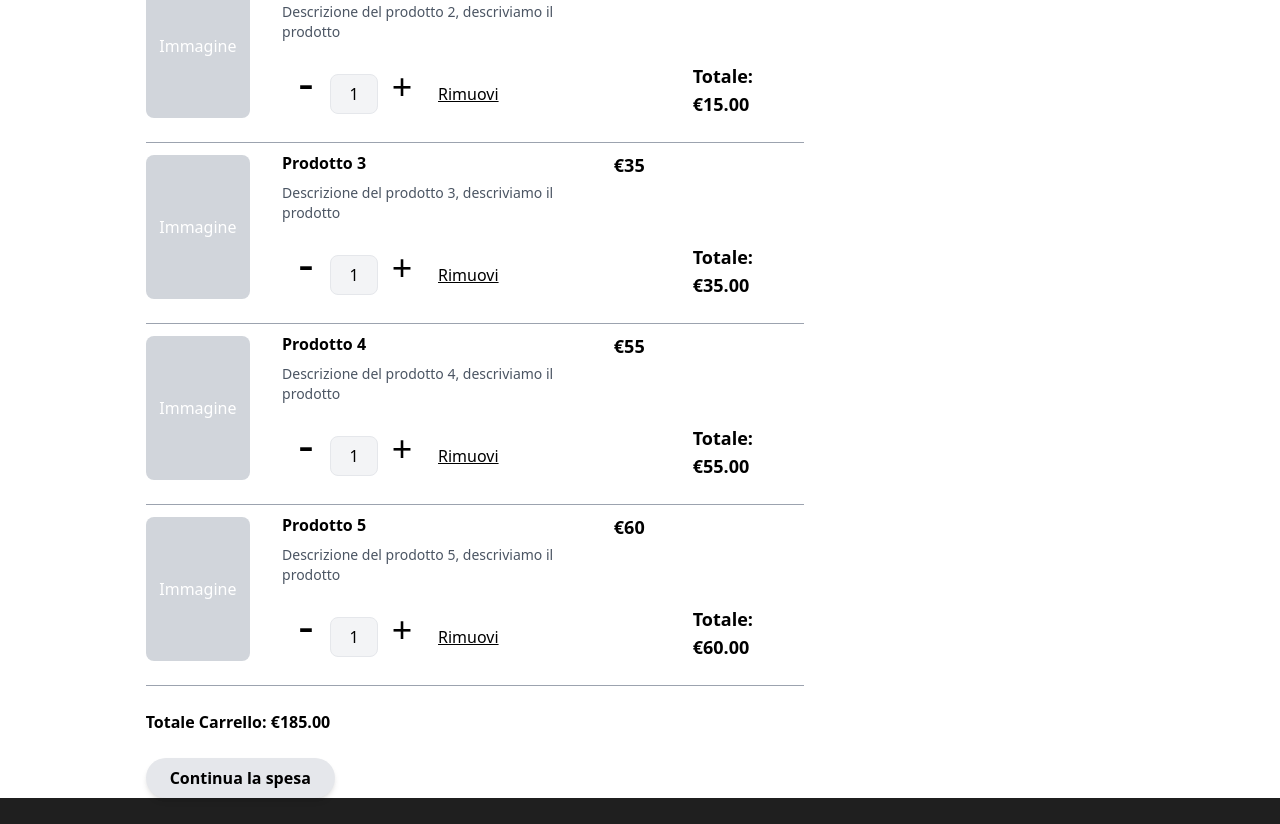
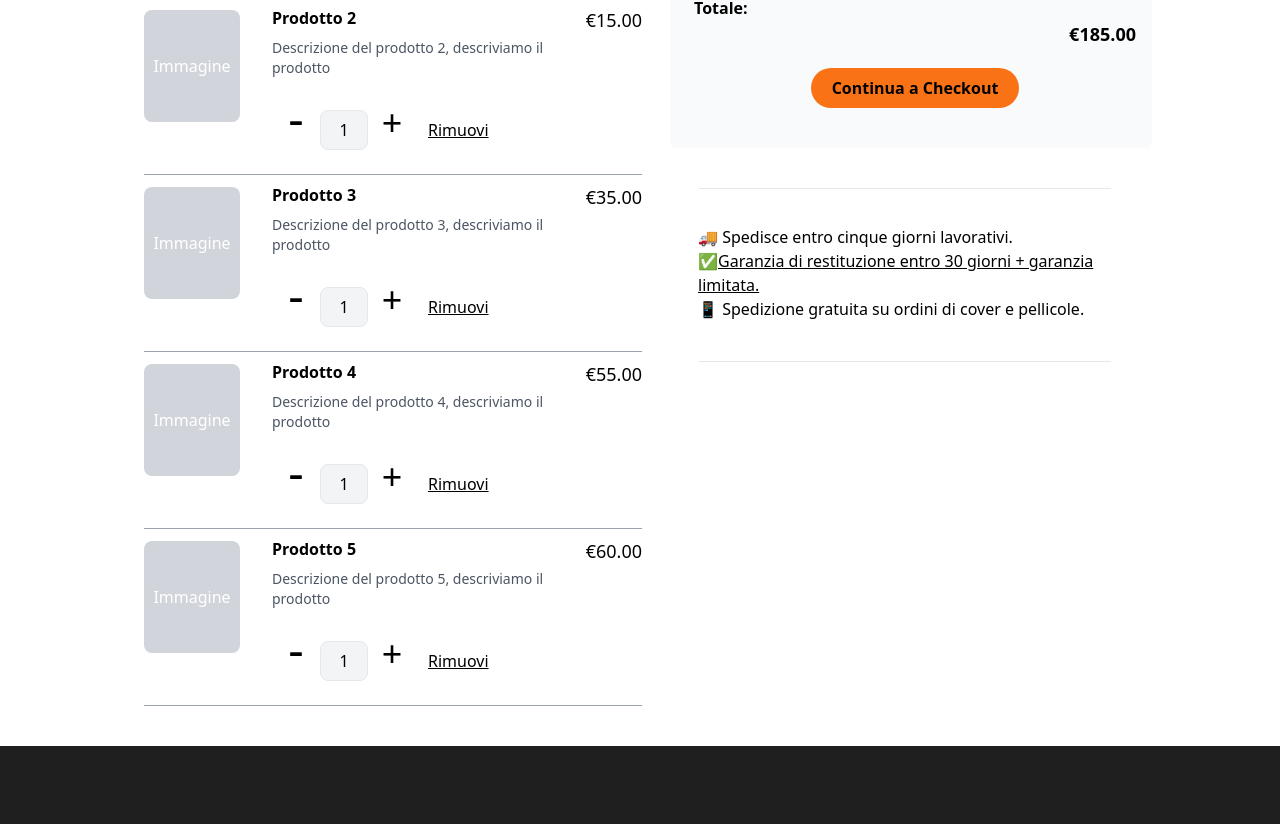
Before and after one commit to rubencommisso/mia_tech_progetto_finale, a React (Vite) app: page /cart in a window 1280 px wide. Shown: the part 396-1220 px from the top of the page. Built offline with nearby package versions, Linux system fonts and the light colour scheme.

Commit message:
Fix cart component styles

```diff
--- a/src/pages/Cart.jsx
+++ b/src/pages/Cart.jsx
@@ -37,10 +37,13 @@ const Cart = () => {
       quantity: 1,
       description: "Descrizione del prodotto 5, descriviamo il prodotto",
     },
-  ]);
+  ])
+
+
+
 
   const removeFromCart = (id) => {
-    setCart(cart.filter((product) => product.id !== id));
+    setCart(cart.filter((product) => product.id !== id))
   };
 
   const updateQuantity = (id, newQuantity) => {
@@ -49,8 +52,8 @@ const Cart = () => {
       cart.map((product) =>
         product.id === id ? { ...product, quantity: newQuantity } : product
       )
-    );
-  };
+    )
+  }
 
   const increaseQuantity = (id) => {
     setCart(
@@ -59,8 +62,8 @@ const Cart = () => {
           ? { ...product, quantity: product.quantity + 1 }
           : product
       )
-    );
-  };
+    )
+  }
 
   const decreaseQuantity = (id) => {
     setCart(
@@ -69,23 +72,22 @@ const Cart = () => {
           ? { ...product, quantity: product.quantity - 1 }
           : product
       )
-    );
-  };
+    )
+  }
 
   const getTotal = () => {
     return cart.reduce(
       (total, product) => total + product.price * product.quantity,
       0
-    );
-  };
+    )
+  }
 
-  const continueShopping = () => {};
 
   return (
-    <div className="flex justify-around">
-      <div className="flex flex-col mx-4">
+    <div className="flex  m-6 flex-col md:flex-row md:mr-32  justify-around md:m-10 md:ml-32">
+      <div className="flex flex-col  mx-4">
         <h2 className="text-2xl font-semibold mb-6  mt-6">Il tuo Carrello</h2>
-        <hr className="w-full lg:w-2/4 md:w-1/2 mt-0 font-bold mb-4" />
+        <hr className="w-full  md:w-full mt-0 font-bold mb-4" />
 
         {cart.length === 0 ? (
           <p>Il carrello è vuoto</p>
@@ -95,11 +97,11 @@ const Cart = () => {
               key={product.id}
               className="flex flex-row  md:flex-row justify-evenly pb-6 pt-2 border-b border-gray-400  md:mb-0"
             >
-              <div className="w-1/3 h-28 mt-1 sm:w-1/4 sm:h-4/4 md:w-32 md:h-36 lg:w-2/4 xl:w-1/6 bg-gray-300 rounded-lg flex items-center justify-around text-white mb-4 md:mb-0">
+              <div className="w-28 h-24 mt-1   md:w-24 md:h-28   bg-gray-300 rounded-lg flex items-center justify-around text-white mb-4 md:mb-0">
                 Immagine
               </div>
 
-              <div className="ml-6 md:ml-8 flex-2 ">
+              <div className="ml-6 md:ml-8 flex-1 flex-col md:flex-row justify-around md-m-14 ">
                 <h3 className="text-base font-semibold mb-2">{product.name}</h3>
                 <p className="text-sm text-gray-600 mb-4 mr-4">
                   {product.description}
@@ -134,47 +136,48 @@ const Cart = () => {
                 >
                   Rimuovi
                 </button>
+
+
               </div>
-              <div className="flex flex-col  md:flex-row ">
-                <div className="mb-12 md:mt-o md:flex  md:flex-row md:justify-between">
-                  <p className="text-lg font-bold flex flex-initial">
-                    €{product.price}
-                  </p>
-                </div>
-
-                <div className="flex flex-row mt-4 justify-start   items-left md:items-end ml-auto">
-                  <p className="text-lg font-semibold  md:ml-12">
-                    Totale: €{(product.price * product.quantity).toFixed(2)}
-                  </p>
-                </div>
+              <div className="mb-10 md:mt-0 md:ml-6">
+                <p className="text-lg font-medium flex flex-col ">
+                  €{(product.price * product.quantity).toFixed(2)}
+                </p>
               </div>
             </div>
+
           ))
         )}
 
-        <div className="mt-6 flex justify-between w-full">
-          <div className="w-full md:w-auto ">
-            <h3 className="text-1xl font-bold">
-              Totale Carrello: €{getTotal().toFixed(2)}
-            </h3>
-          </div>
-        </div>
-
-        <div className=" flex md:justify-start justify-center mt-6 w-full ">
-          <button
-            onClick={continueShopping}
-            className="px-6 py-2  bg-gray-200 text-black font-semibold rounded-3xl items-center shadow-md hover:bg-orange-600 transition duration-300"
-          >
-            Continua la spesa
-          </button>
-        </div>
       </div>
 
 
 
-        <div className="checkout">Checkout</div>
 
+      <div> <div className="checkout mt-6 md:mt-8 md:pl-6 md:ml-3 md:pt-8 bg-gray-50 rounded-md p-4 md:mb-auto md:pb-10 flex flex-col gap-5">
+        <p>Subtotale: <span className="flex justify-self-end text-lg">€{getTotal().toFixed(2)}</span> </p>
+        <p>Spedizione:Spedizione gratuita con l'acquisto  di un'altro accessorio</p>
+        <p>Imposta stimata: <span className="flex justify-end"> €0.00</span> </p>
+        <p><strong>Totale: <div className="flex justify-end text-lg">€{getTotal().toFixed(2)}</div></strong></p>
+        <div className="flex justify-center">
+          <button className="bg-orange-500 rounded-3xl  px-1 py-2 w-60 md:w-52 justify-center  hover:bg-orange-400"> <strong >Continua a Checkout</strong></button>
+        </div></div>
 
+        <div className="mt-10 flex justify-center">
+          <hr className="w-full  md:w-10/12 mt-0 font-bold mb-4" />
+        </div>
+
+        <div className="ml-10 md:mt-5">
+          <p><span role="img" aria-label="local shipping">🚚</span> Spedisce entro cinque giorni lavorativi.</p>
+          <p><span role="img" aria-label="verified user">✅</span><u>Garanzia di restituzione entro 30 giorni + garanzia limitata.</u> </p>
+          <p><span role="img" aria-label="cover">📱</span> Spedizione gratuita su ordini di cover e pellicole.</p>
+        </div>
+
+        <div className="mt-10 flex justify-center">
+          <hr className="w-full  md:w-10/12 mt-0 font-bold mb-4" />
+        </div>
+
+      </div>
 
     </div>
   );
```
